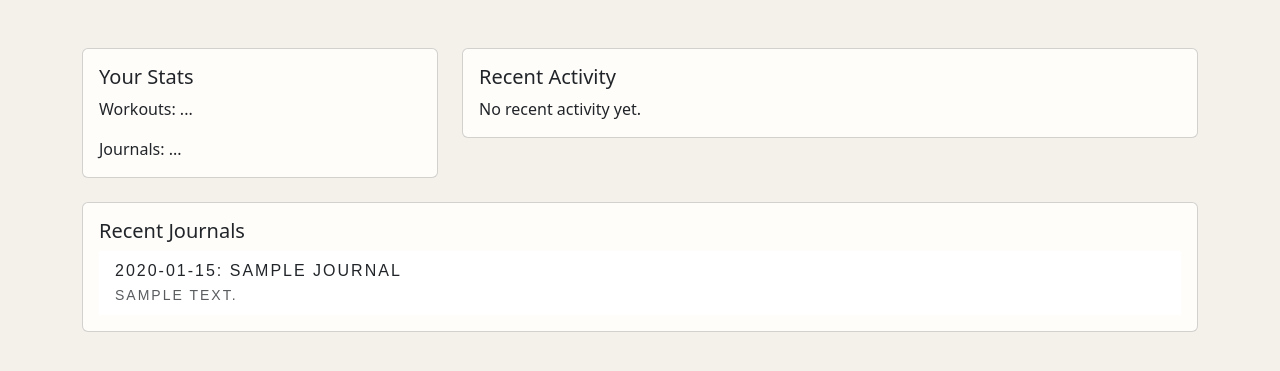
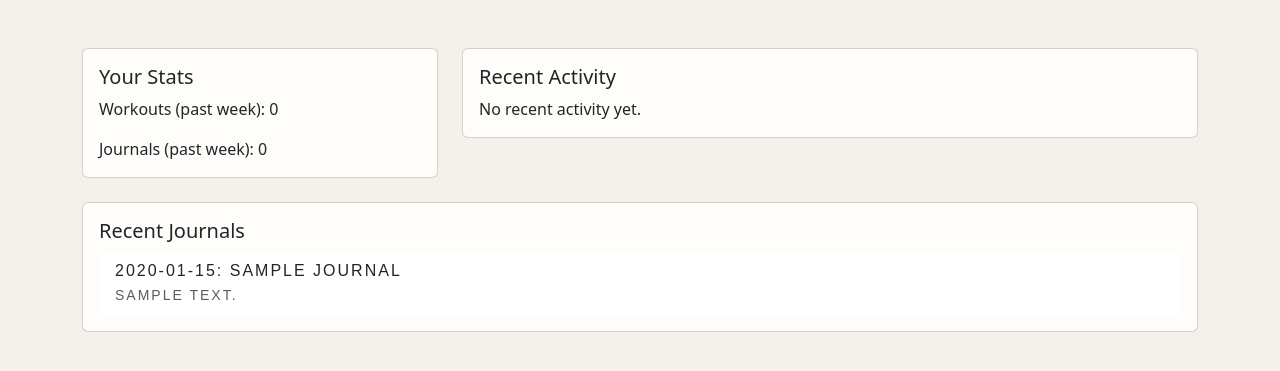
Before and after one commit to SaraTammame/Software-Engineering-Term-Project, a Flask app: page / in a window 1280 px wide. Shown: the part 228-599 px from the top of the page. Run offline with Flask 3, Linux system fonts and the light colour scheme; the visitor is signed in with stand-in values (Sample User, id 1); tables that the repository leaves empty hold one stand-in row (values such as "Sample post").

Commit message:
Some small stuff

```diff
--- a/YAFA/app/routes/user_routes.py
+++ b/YAFA/app/routes/user_routes.py
@@ -13,6 +13,7 @@ from app.model.workout import Workout, add_workout
 from app.model.workout_name import WorkoutName
 from sqlalchemy import func
 from app.model.journal import Journal
+from datetime import datetime, timedelta, date
 
 # Create a Blueprint named 'user'
 user_bp = Blueprint("user", __name__)
@@ -25,6 +26,19 @@ user_bp = Blueprint("user", __name__)
 def home():
     if session.get("user_id"):
         # User is logged in, show dashboard
+        now = datetime.utcnow()
+        week_ago = now - timedelta(days=7)
+
+        journal_count = Journal.query.filter(
+        Journal.user_id == g.user.id,
+        Journal.entry_date >= week_ago
+        ).count()
+
+        workout_count = Workout.query.filter(
+        Workout.user_id == g.user.id,
+        Workout.workout_date >= week_ago
+        ).count()
+
         recent_journals = (
         Journal.query
         .filter_by(user_id=g.user.id)
@@ -32,7 +46,10 @@ def home():
         .limit(5)
         .all()
     )
-        return render_template("dashboard.html", recent_journals=recent_journals)
+        return render_template("dashboard.html",
+                               recent_journals=recent_journals,
+                               journal_count=journal_count,
+                               workout_count=workout_count)
     else:
         # User is not logged in, show public home
         return render_template("home.html")
--- a/YAFA/app/templates/dashboard.html
+++ b/YAFA/app/templates/dashboard.html
@@ -17,8 +17,8 @@
             <div class="card mb-4">
                 <div class="card-body">
                     <h5 class="card-title">Your Stats</h5>
-                    <p class="card-text">Workouts: ...</p>
-                    <p class="card-text">Journals: ...</p>
+                    <p class="card-text">Workouts (past week): {{ workout_count }}</p>
+                    <p class="card-text">Journals (past week): {{ journal_count }}</p>
                 </div>
             </div>
         </div>
```
